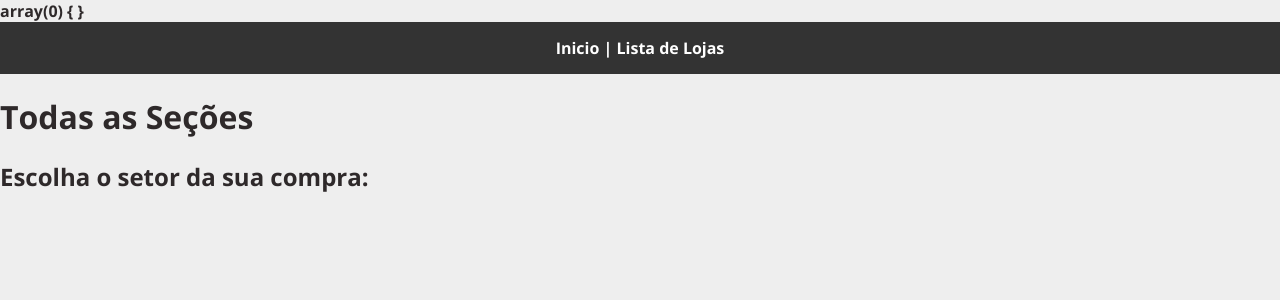
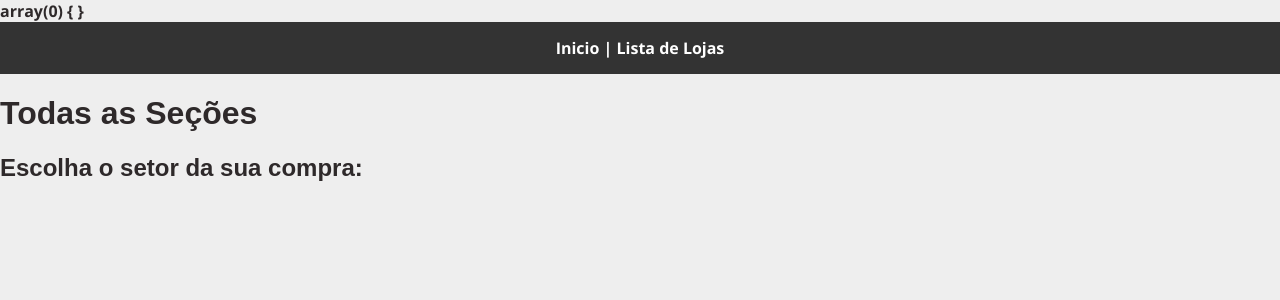
Before and after one commit to thomasflx/compras-lojas-learn, a PHP site: page /compras-lojas-learn/setores.php in a window 1280 px wide. Shown: the top 300 px of the page. Run offline with PHP 8.4, Linux system fonts and the light colour scheme; tables that the repository leaves empty hold one stand-in row (values such as "Sample post").

Commit message:
css e img

```diff
--- a/setores.php
+++ b/setores.php
@@ -1,5 +1,6 @@
  <?php
 include('includes/db.php');
+include('includes/init.php');
 // Define as variáveis
 $loja_id = null;
 
@@ -43,6 +44,14 @@ var_dump($setores_loja_banco);
 	?>
 	<!-- todo: Adicionar estilo à página -->
 	<style>
+		h1 {
+			color:rgb (0,232,15);
+			font-family:"fantasy", sans-serif;
+		}
+		h2 {
+			font-family: "fantasy" , sans-serif;
+		}
+
 	</style>
 </head>
 
@@ -58,11 +67,11 @@ var_dump($setores_loja_banco);
 	<?php endif; ?>
 
 	<h2>Escolha o setor da sua compra:</h2>
-
+	<link rel="stylesheet" type="text/css" href="<?=$siteurl . '/assets/css/lojas.css'?>" />
 	<?php // todo: buscar o setor no banco e arrumar o foreach ?>
 	<?php foreach($setores_loja_banco as $valor) : ?>
 		<p>
-			<a href="http://localhost/compras-lojas-learn/lista-produtos-loja.php?loja=<?=$loja_id?>&setor=<?=$valor['id']?>">
+			<a href= "<?$siteurl?>/lista-produtos-loja.php?loja=<?=$loja_id?>&setor=<?=$valor['id']?>">
 				<?=$valor['nome']?>
 			</a>
 		</p>
```
